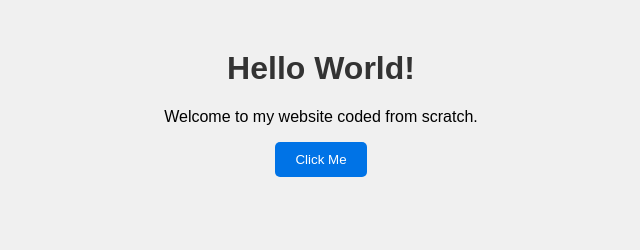
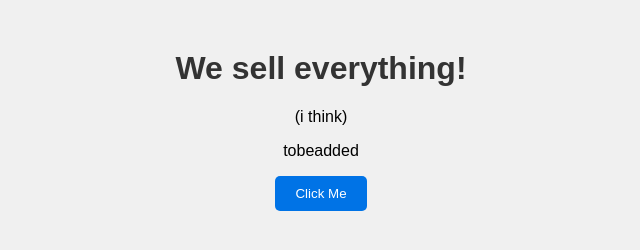
Before and after one commit to ngminhquan2307-eng/studystuffs, a plain HTML site: page index.html in a window 1280 px wide. Shown: the whole page, without its empty margins (319-959 px from the left). Drawn offline with Linux system fonts and the light colour scheme.

Commit message:
Update index.html

```diff
--- a/index.html
+++ b/index.html
@@ -3,12 +3,12 @@
 <head>
   <meta charset="UTF-8">
   <meta name="viewport" content="width=device-width, initial-scale=1.0">
-  <title>My First Website</title>
+  <title>Some shopping site *don't mind this just school project stuffs*</title>
   <link rel="stylesheet" href="style.css">
 </head>
 <body>
-  <h1>Hello World!</h1>
-  <p>Welcome to my website coded from scratch.</p>
+  <h1>We sell everything!</h1> <p>(i think)</p>
+  <p>tobeadded</p>
   <button onclick="sayHello()">Click Me</button>
   <script src="script.js"></script>
 </body>
```
